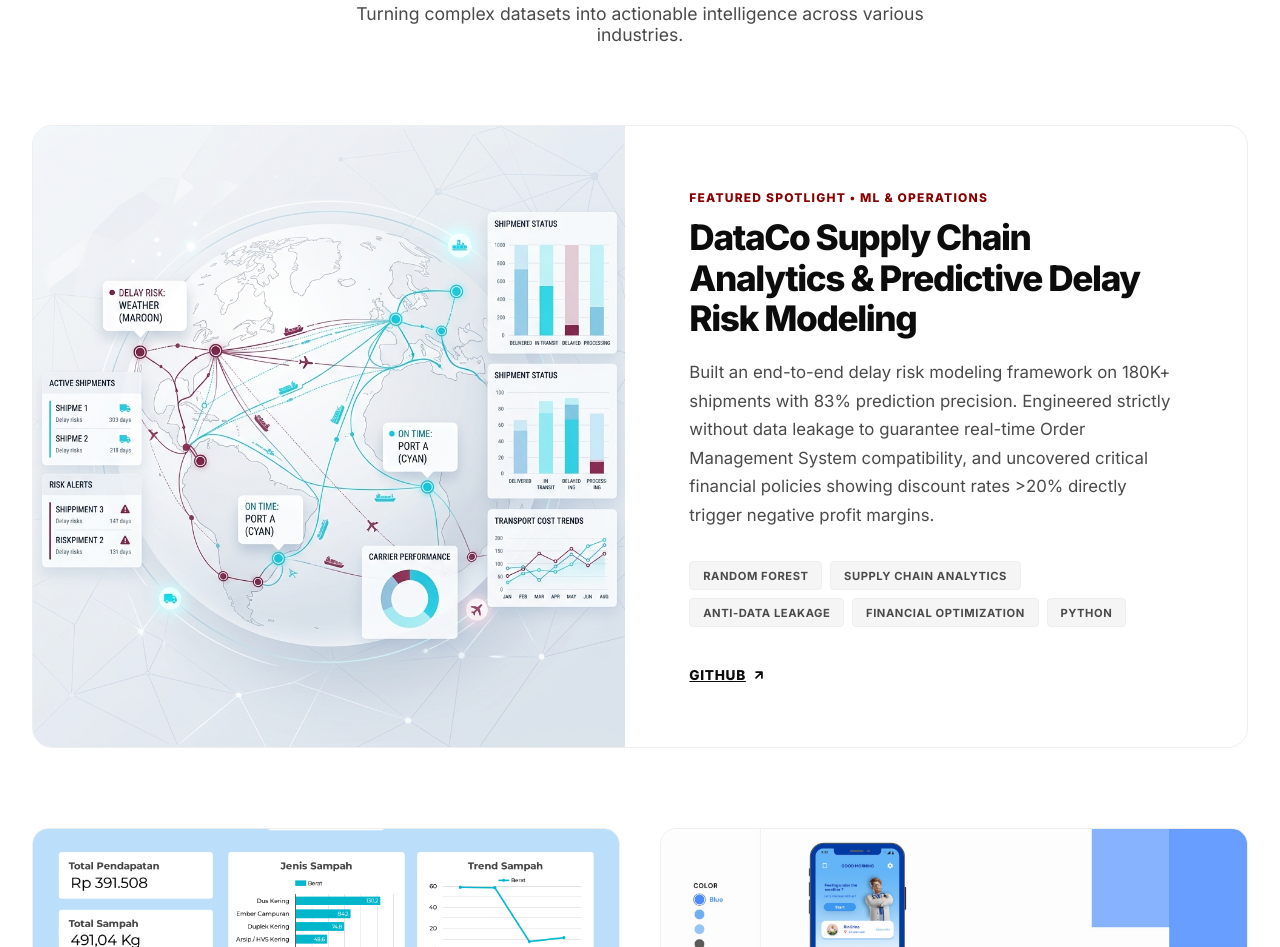
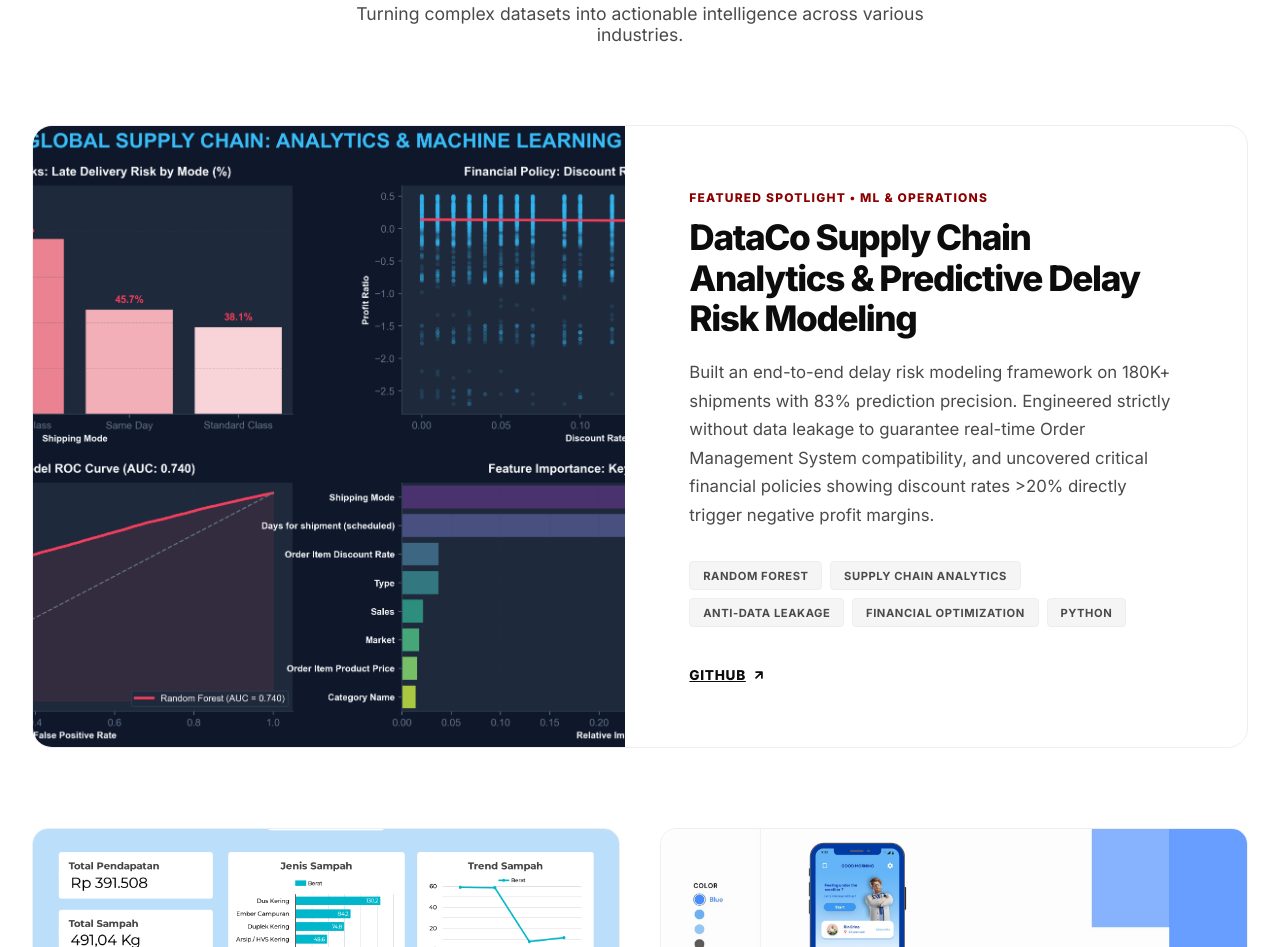
Before and after one commit to arik147/arikrizkiakbar-portfolio, a Next.js app: page / in a window 1280 px wide. Shown: the part 1360-2307 px from the top of the page. Built offline with nearby package versions, Linux system fonts and the light colour scheme.

Commit message:
feat: use dataco_portfolio_thumbnail.png for Supply Chain project

```diff
--- a/src/components/Projects.tsx
+++ b/src/components/Projects.tsx
@@ -9,7 +9,7 @@
     title: "DataCo Supply Chain Analytics & Predictive Delay Risk Modeling",
     category: "Featured Spotlight • ML & Operations",
     description: "Built an end-to-end delay risk modeling framework on 180K+ shipments with 83% prediction precision. Engineered strictly without data leakage to guarantee real-time Order Management System compatibility, and uncovered critical financial policies showing discount rates >20% directly trigger negative profit margins.",
-    image: "/supply-chain-analytics.png",
+    image: "/dataco_portfolio_thumbnail.png",
     tags: ["Random Forest", "Supply Chain Analytics", "Anti-Data Leakage", "Financial Optimization", "Python"],
     links: [
       { label: "GitHub", url: "https://github.com/arik147/dataco-supply-chain-analytics" }
```
Also changed, not shown: public/supply-chain-analytics.png (deleted).
